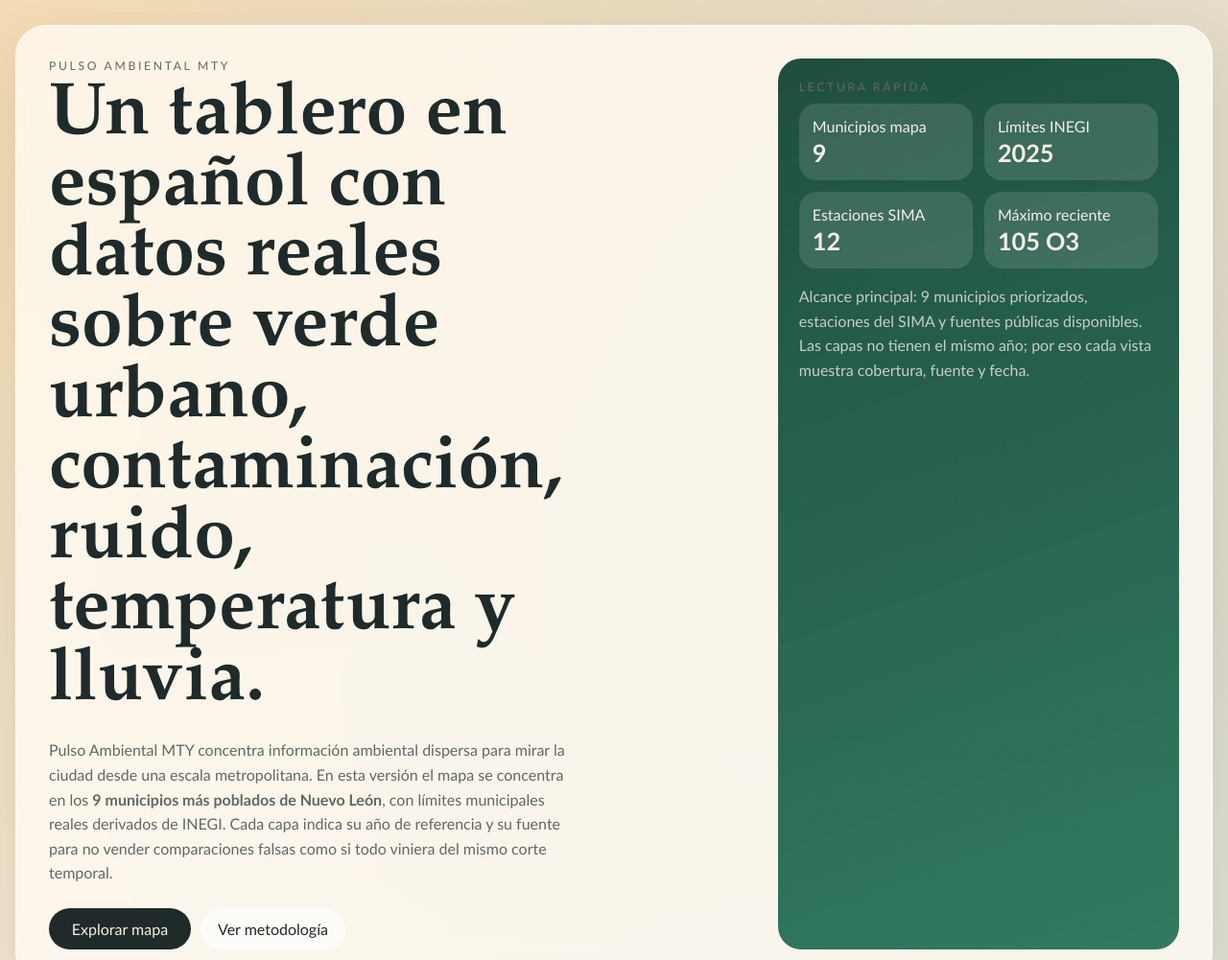
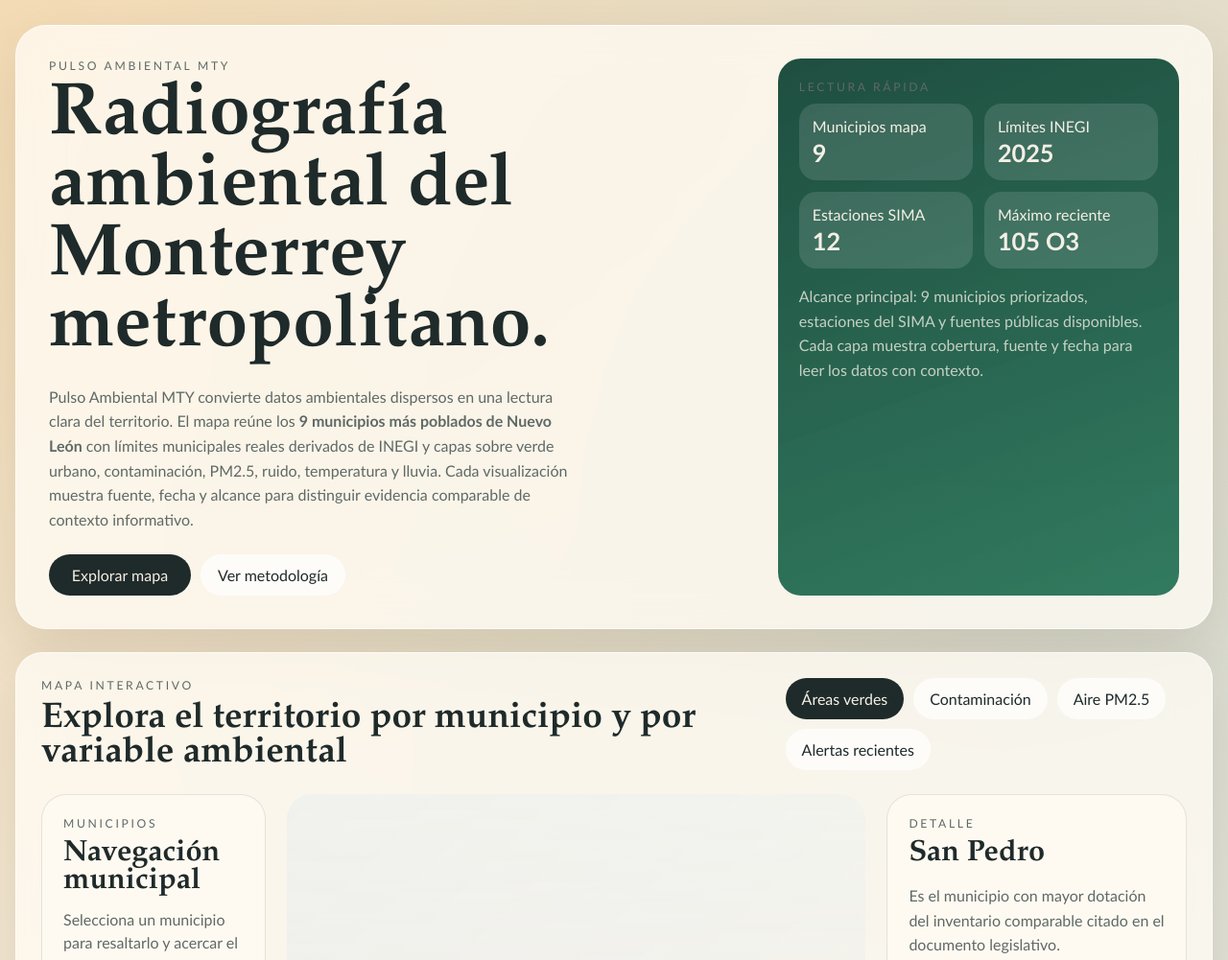
Before and after one commit to HeronRisk/pulso-ambiental-mty, a plain HTML site: page index.html in a window 1280 px wide. Shown: the top 1001 px of the page at 96% size. Drawn offline with Linux system fonts and the light colour scheme.

Commit message:
Mejorar redaccion del hero

```diff
--- a/index.html
+++ b/index.html
@@ -12,13 +12,13 @@
       <header class="hero">
         <div class="hero-copy">
           <p class="eyebrow">Pulso Ambiental MTY</p>
-          <h1>Un tablero en español con datos reales sobre verde urbano, contaminación, ruido, temperatura y lluvia.</h1>
+          <h1>Radiografía ambiental del Monterrey metropolitano.</h1>
           <p class="hero-text">
-            Pulso Ambiental MTY concentra información ambiental dispersa para mirar la ciudad desde
-            una escala metropolitana. En esta versión el mapa se concentra en los
-            <strong>9 municipios más poblados de Nuevo León</strong>, con límites municipales reales
-            derivados de INEGI. Cada capa indica su año de referencia y su fuente para no vender
-            comparaciones falsas como si todo viniera del mismo corte temporal.
+            Pulso Ambiental MTY convierte datos ambientales dispersos en una lectura clara del
+            territorio. El mapa reúne los <strong>9 municipios más poblados de Nuevo León</strong>
+            con límites municipales reales derivados de INEGI y capas sobre verde urbano,
+            contaminación, PM2.5, ruido, temperatura y lluvia. Cada visualización muestra fuente,
+            fecha y alcance para distinguir evidencia comparable de contexto informativo.
           </p>
           <div class="hero-actions">
             <a class="hero-link" href="#mapa">Explorar mapa</a>
@@ -30,8 +30,8 @@
           <div class="snapshot-grid" id="snapshot-grid"></div>
           <p class="snapshot-note">
             Alcance principal: 9 municipios priorizados, estaciones del SIMA y fuentes públicas
-            disponibles. Las capas no tienen el mismo año; por eso cada vista muestra cobertura,
-            fuente y fecha.
+            disponibles. Cada capa muestra cobertura, fuente y fecha para leer los datos con
+            contexto.
           </p>
         </aside>
       </header>
@@ -41,7 +41,7 @@
           <div class="section-heading">
             <div>
               <p class="section-kicker">Mapa interactivo</p>
-              <h2>Área metropolitana, no solo Monterrey municipio</h2>
+              <h2>Explora el territorio por municipio y por variable ambiental</h2>
             </div>
             <div class="metric-switcher">
               <button class="metric-chip is-active" data-layer="greenery">Áreas verdes</button>
```
